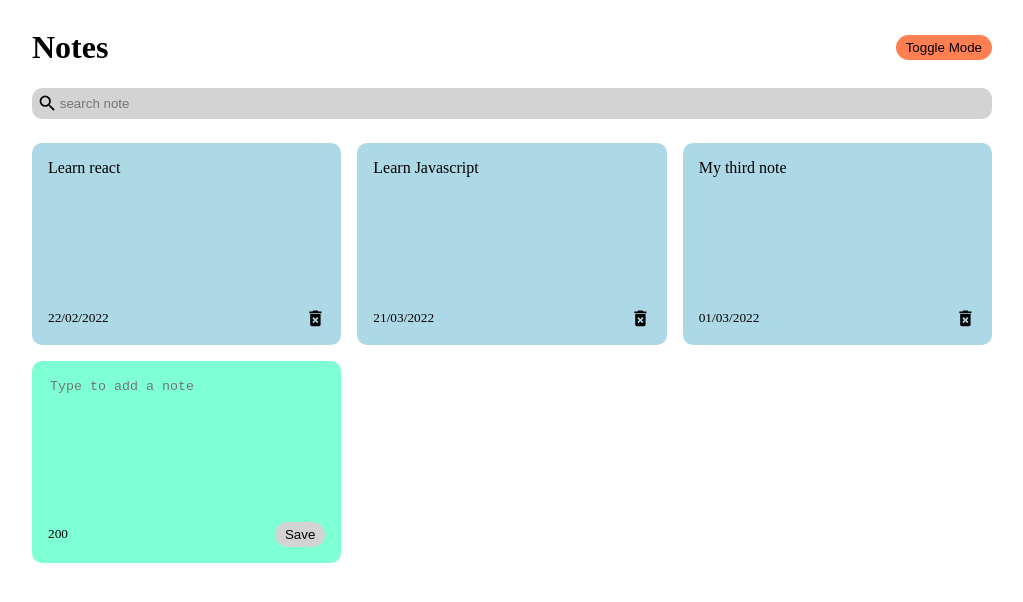
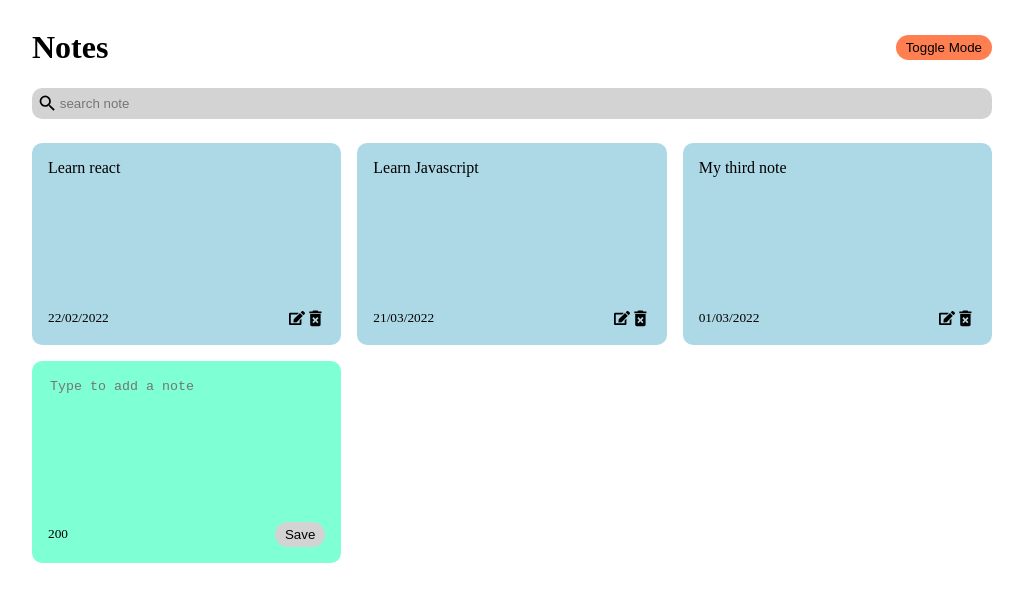
Before and after one commit to aneemqah/notes-app, a React (Create React App) app: page / in a window 1280 px wide. Shown: the top 602 px of the page, without its empty margins (128-1151 px from the left). Built offline with nearby package versions, Linux system fonts and the light colour scheme.

Commit message:
add edit WIP

```diff
--- a/src/App.js
+++ b/src/App.js
@@ -3,8 +3,12 @@ import { nanoid } from 'nanoid';
 import NotesList from './components/NotesList';
 import Search from './components/Search';
 import Header from './components/Header';
+import Note from './components/Note';
 
 const App = () => {
+  const [searchText, setSearchText] = useState('');
+  const [darkmode, setDarkMode] = useState(false);
+  const [isEdit, setIsEdit] = useState(false);
   const [notes, setNotes] = useState([
     {
       id: nanoid(),
@@ -22,9 +26,6 @@ const App = () => {
       date: '01/03/2022',
     },
   ]);
-
-  const [searchText, setSearchText] = useState('');
-  const [darkmode, setDarkMode] = useState(false);
 
   useEffect(() => {
     localStorage.setItem('react-notes-app-data', JSON.stringify(notes));
@@ -54,10 +55,15 @@ const App = () => {
     setNotes(newNotes);
   };
 
+  const editNote = (id) => {
+    const newNotes = notes.filter((note) => note.id === id);
+    setNotes(newNotes);
+  };
+
   return (
     <div className={`${darkmode && 'dark-mode'}`}>
       <div className="container">
-        <Header handelToggleMode={setDarkMode} />
+        <Header handleToggleMode={setDarkMode} />
         <Search handleSearchNote={setSearchText} />
         <NotesList
           handleAddNote={addNote}
@@ -65,6 +71,7 @@ const App = () => {
           notes={notes.filter((note) =>
             note.text.toLowerCase().includes(searchText)
           )}
+          handleEditNote={editNote}
         />
       </div>
     </div>
--- a/src/app.css
+++ b/src/app.css
@@ -46,6 +46,11 @@ textarea:focus {
   justify-content: space-between;
 }
 
+.icons {
+  display: flex;
+  align-items: center;
+}
+
 .save {
   background-color: lightgray;
   border: none;
@@ -64,6 +69,9 @@ textarea:focus {
   cursor: pointer;
 }
 
+.edit-icon {
+  cursor: pointer;
+}
 /* SEARCH STYLES  */
 
 .search {
--- a/src/components/Note.js
+++ b/src/components/Note.js
@@ -1,11 +1,14 @@
 import { MdDeleteForever } from 'react-icons/md';
+import { FaEdit } from 'react-icons/fa';
 
-const Note = ({ id, text, date, handleDeleteNote }) => {
+const Note = ({ id, text, date, handleDeleteNote, handleEditNote }) => {
   return (
     <div className="note">
       <span>{text}</span>
       <div className="note-footer">
         <small>{date}</small>
+        <div className="icons">
+          <FaEdit className="edit-icon" onClick={() => handleEditNote(id)} />
           <MdDeleteForever
             onClick={() => handleDeleteNote(id)}
             className="delete-icon"
@@ -14,6 +17,7 @@ const Note = ({ id, text, date, handleDeleteNote }) => {
           />
         </div>
       </div>
+    </div>
   );
 };
 
--- a/src/components/NotesList.js
+++ b/src/components/NotesList.js
@@ -1,7 +1,12 @@
 import Note from './Note';
 import AddNote from './AddNote';
 
-const NotesList = ({ notes, handleAddNote, handleDeleteNote }) => {
+const NotesList = ({
+  notes,
+  handleAddNote,
+  handleDeleteNote,
+  handleEditNote,
+}) => {
   return (
     <div className="notes-list">
       {notes.map((note) => (
@@ -11,9 +16,10 @@ const NotesList = ({ notes, handleAddNote, handleDeleteNote }) => {
           text={note.text}
           date={note.date}
           handleDeleteNote={handleDeleteNote}
+          handleEditNote={handleEditNote}
         />
       ))}
-      <AddNote handleAddNote={handleAddNote} />
+      <AddNote handleAddNote={handleAddNote} handleEditNote={handleEditNote} />
     </div>
   );
 };
```
Lines whose indentation alone changed are shown as unchanged.
